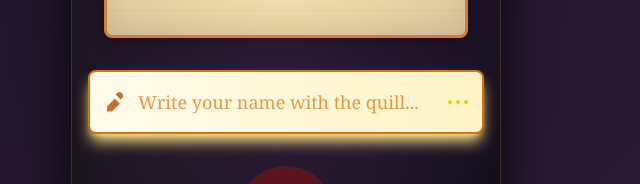
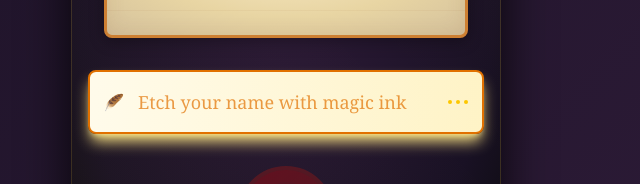
Before and after one commit to archanaprabhat/Harry_Potter_Sorting_Hat, a Next.js app: page /name-entry in a window 1280 px wide. Shown: the part 438-622 px from the top of the page, without its empty margins (354-994 px from the left). Built offline with nearby package versions, Linux system fonts and the light colour scheme.

Commit message:
Replace Quill icon with a bird emoji in Name Entry Page and update input placeholder text for improved user experience.

```diff
--- a/src/app/name-entry/page.tsx
+++ b/src/app/name-entry/page.tsx
@@ -98,21 +98,13 @@ function QuillInput({ value, onChange, onKeyPress, disabled, error }) {
     <div className="relative">
       {/* Quill icon */}
       <div className="absolute left-4 top-1/2 transform -translate-y-1/2 z-10">
-        <svg width="20" height="20" viewBox="0 0 24 24" fill="none" className="text-amber-700">
-          <path
-            d="M20.94 2.06c-1.39-1.39-3.64-1.39-5.03 0l-.88.88 5.03 5.03.88-.88c1.39-1.39 1.39-3.64 0-5.03zM4.5 17.5l8.5-8.5 5 5L9.5 22.5H4.5v-5z"
-            stroke="currentColor"
-            strokeWidth="1.5"
-            fill="currentColor"
-            opacity="0.8"
-          />
-        </svg>
+      🪶
       </div>
 
       {/* Input field */}
       <input
         type="text"
-        placeholder="Write your name with the quill..."
+        placeholder="Etch your name with magic ink"
         value={value}
         onChange={onChange}
         onKeyPress={onKeyPress}
```
